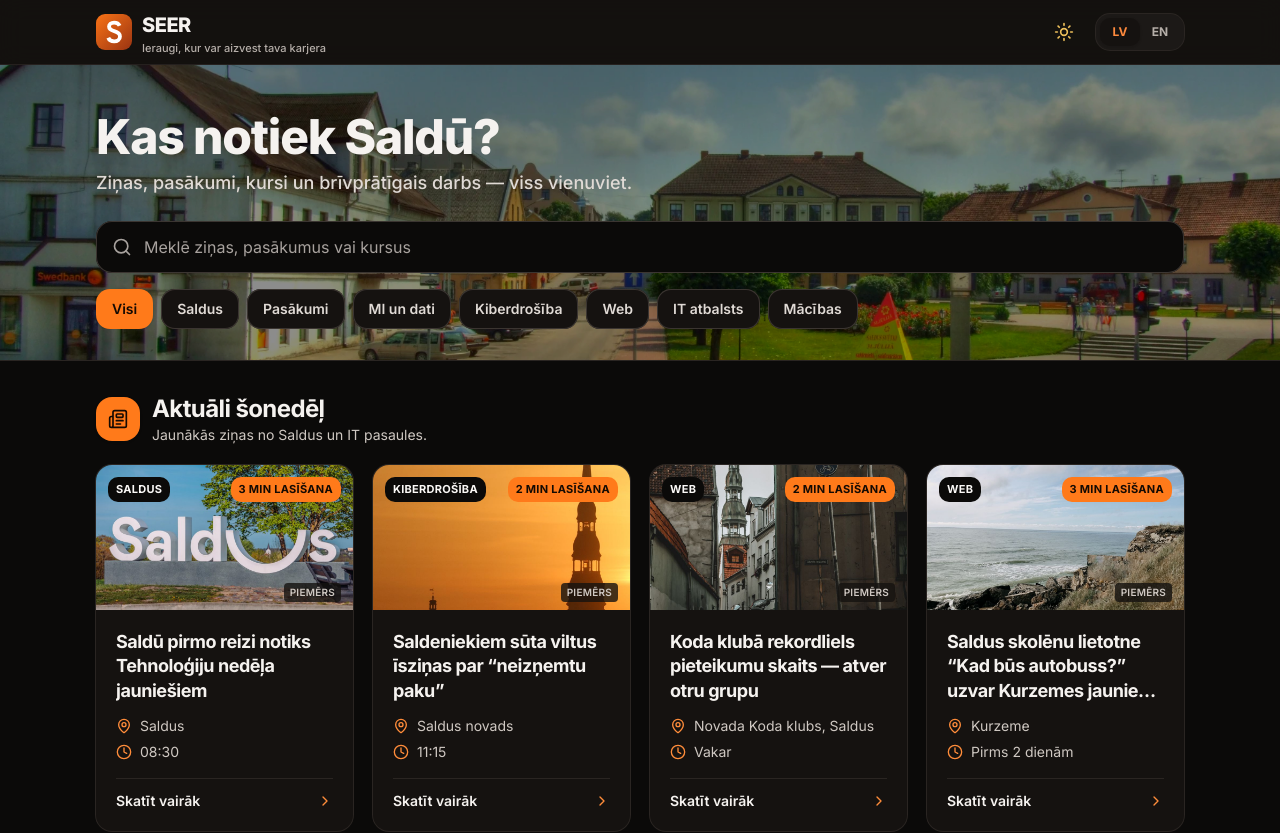
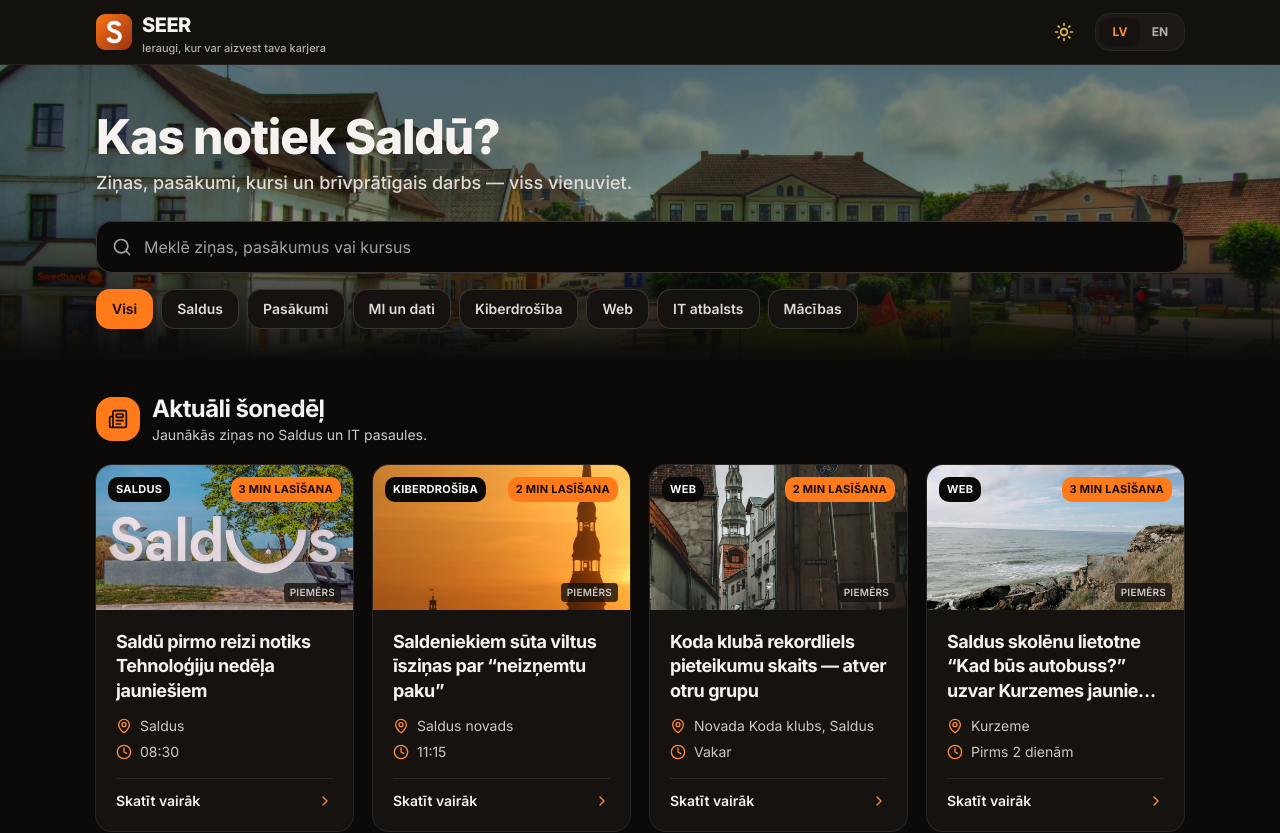
Before and after one commit to EdvardsLinde/Project-Ere, a React (Vite) app: page /news in a window 1280 px wide. Shown: the top 833 px of the page. Built offline with nearby package versions, Linux system fonts and the light colour scheme.

Commit message:
News hero: fade the photo into the page background
Soft gradient at the bottom of the Saldus photo instead of a hard edge;
drops the hairline under the hero.

Co-Authored-By: Claude Opus 5.5 <noreply@anthropic.com>
Claude-Session: https://claude.ai/code/session_01Q4eRBs9GnLF6MGCxy9wsFT

```diff
--- a/src/features/news/News.tsx
+++ b/src/features/news/News.tsx
@@ -31,7 +31,7 @@ export function News() {
   return (
     <>
       {/* Hero: full-width band with a Saldus photo behind it */}
-      <section className="relative -mt-5 bg-card pt-8 pb-6 shadow-[0_0_0_100vmax_var(--color-card)] [clip-path:inset(0_-100vmax)] after:absolute after:-inset-x-[100vmax] after:bottom-0 after:h-px after:bg-slate-200 sm:-mt-8 sm:pt-12 sm:pb-8">
+      <section className="relative -mt-5 bg-card pt-8 pb-6 shadow-[0_0_0_100vmax_var(--color-card)] [clip-path:inset(0_-100vmax)] sm:-mt-8 sm:pt-12 sm:pb-8">
         <HeroBackdrop />
         <div className="relative">
           <div className="flex flex-wrap items-end justify-between gap-x-6 gap-y-2">
@@ -109,6 +109,8 @@ function HeroBackdrop() {
       <img src={HERO_PHOTO.src} alt="" className="absolute inset-0 size-full object-cover object-[center_45%] saturate-150" />
       {/* One even veil over the whole photo (no fades): lighter in light mode, darker in dark mode. */}
       <div className="absolute inset-0 bg-white/30 dark:bg-black/45" />
+      {/* Soft fade from the photo into the page background below, instead of a hard edge. */}
+      <div className="absolute inset-x-0 bottom-0 h-28 bg-gradient-to-b from-transparent to-slate-50 sm:h-36" />
     </div>
   )
 }
```
